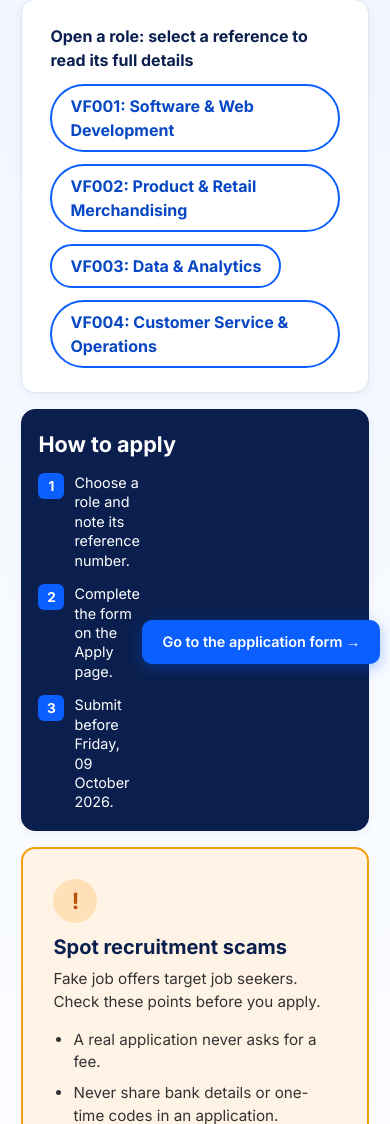
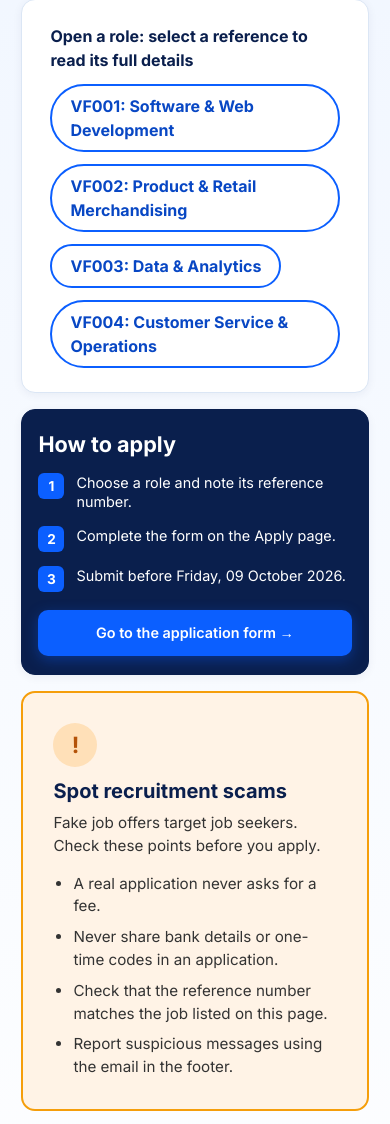
Before and after one commit to 106394055/COS10026_Assignment-2, a PHP site: page /jobs.php in a window 390 px wide. Shown: the part 1129-2253 px from the top of the page. Run offline with PHP 8.4, Linux system fonts and the light colour scheme.

Commit message:
Minor fix on Job page mobile display

```diff
--- a/styles/style.css
+++ b/styles/style.css
@@ -2719,24 +2726,48 @@ html:has(.role-modal:target) {
     }
 }
 
-.page-jobs .hero {
-    background: linear-gradient(135deg, #0a1f4d 0%, #0b5fff 100%);
-    color: #ffffff;
-    padding-top: clamp(40px, 4.5vw, 56px);
-    padding-bottom: clamp(40px, 4.5vw, 56px);
-    margin-bottom: 24px;
-}
-.page-jobs .hero__eyebrow { color: #eff6ff; }
-.page-jobs .hero__title,
-.page-jobs .hero__subtitle { color: #ffffff; }
-.page-jobs .hero__text { color: #eff6ff; }
-.page-jobs .hero__deadline {
-    background-color: #ffffff;
-    color: #0a1f4d;
-    border: 1px solid rgba(255, 255, 255, 0.85);
-    box-shadow: 0 4px 16px rgba(3, 22, 64, 0.18);
-}
-.page-jobs .hero__media > .hero-slider {
-    border: 1px solid rgba(255, 255, 255, 0.45);
-    box-shadow: 0 16px 36px rgba(3, 22, 64, 0.3);
-}
+/* ===========================================================
+   Jobs page — fix the How to Apply responsive layout.
+   The original 1fr auto grid squeezed the steps beside the CTA.
+   Scoped to .page-jobs so Home, Apply and About stay unchanged.
+   =========================================================== */
+@media (max-width: 1200px) {
+    .page-jobs .how-to__body {
+        grid-template-columns: minmax(0, 1fr);
+        gap: 18px;
+        align-items: stretch;
+    }
+
+    .page-jobs .how-to ol,
+    .page-jobs .how-to li,
+    .page-jobs .how-to li > span {
+        min-width: 0;
+    }
+
+    .page-jobs .how-to__cta {
+        justify-self: start;
+        max-width: 100%;
+        white-space: normal;
+        text-align: center;
+        overflow-wrap: anywhere;
+    }
+}
+
+@media (max-width: 900px) {
+    .page-jobs .how-to ol {
+        grid-template-columns: minmax(0, 1fr);
+        gap: 14px;
+        width: 100%;
+    }
+
+    .page-jobs .how-to li {
+        gap: 12px;
+    }
+
+    .page-jobs .how-to__cta {
+        display: flex;
+        width: 100%;
+        min-width: 0;
+        padding: 12px 16px;
+    }
+}
```
Also changed, not shown: other parts of styles/style.css (+16 -9 lines).
